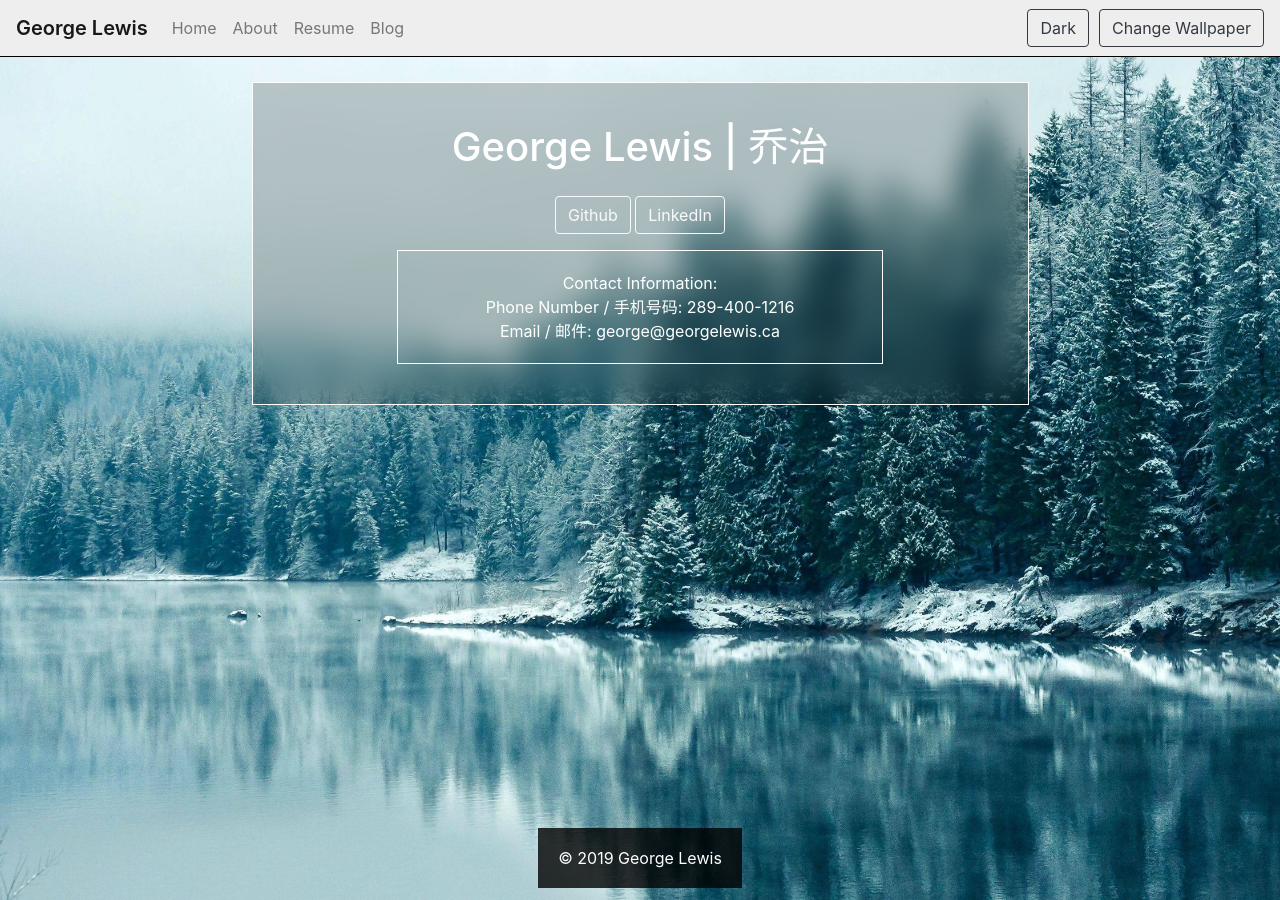
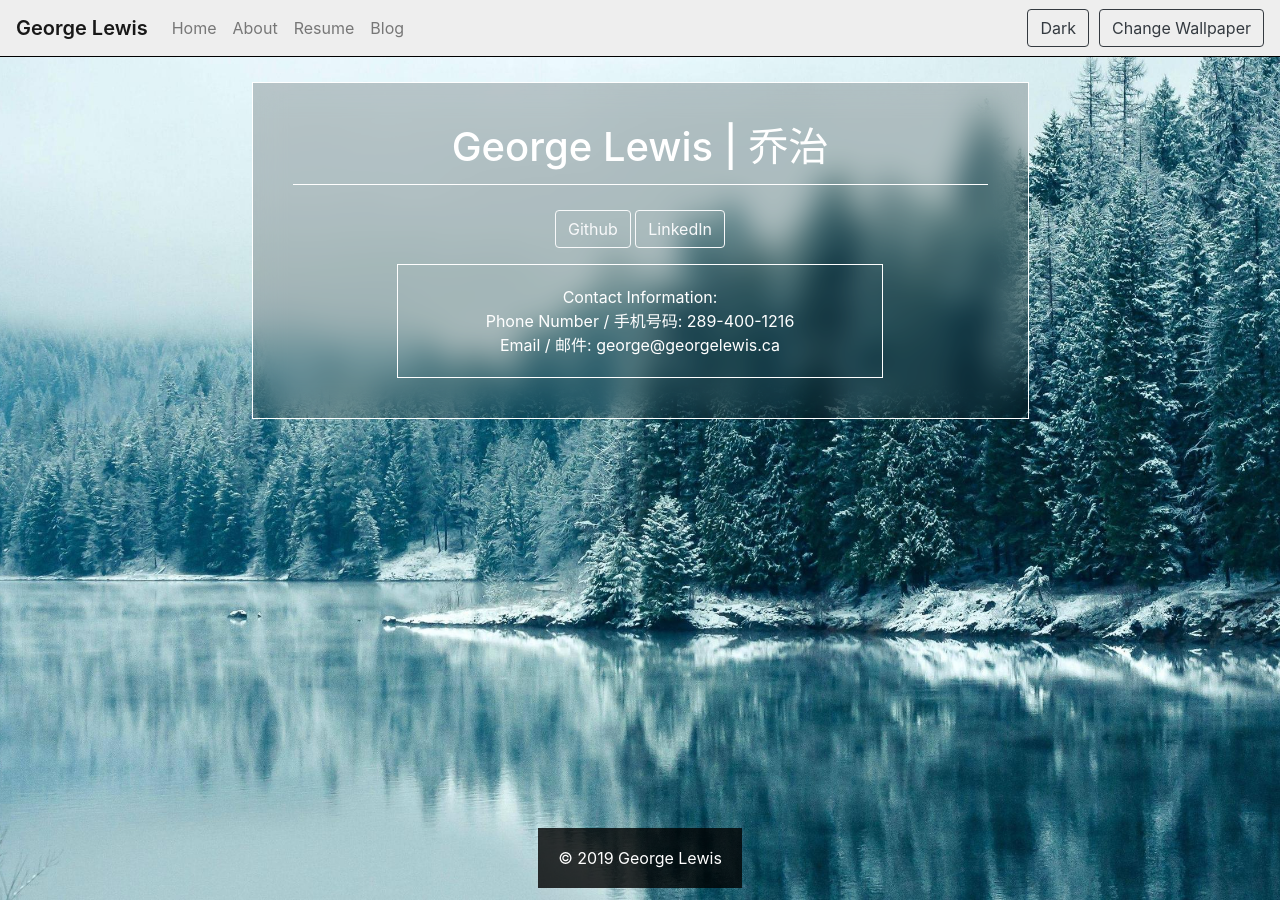
Before and after one commit to George-lewis/george-lewis.github.io, a Jekyll site: the page built from index.markdown, in a window 1280 px wide. Built offline with Jekyll 4.4.1, drawn with Linux system fonts in a browser that asks for light colours.

Commit message:
Add bottom border to h1

```diff
--- a/_sass/_base.scss
+++ b/_sass/_base.scss
@@ -99,6 +99,8 @@ Note regarding centering of #content:
 
 #content > h1 {
     margin-bottom: 25px;
+    padding-bottom: 13px;
+    border-bottom: 1px solid white;
 }
 
 #copyright {
```
